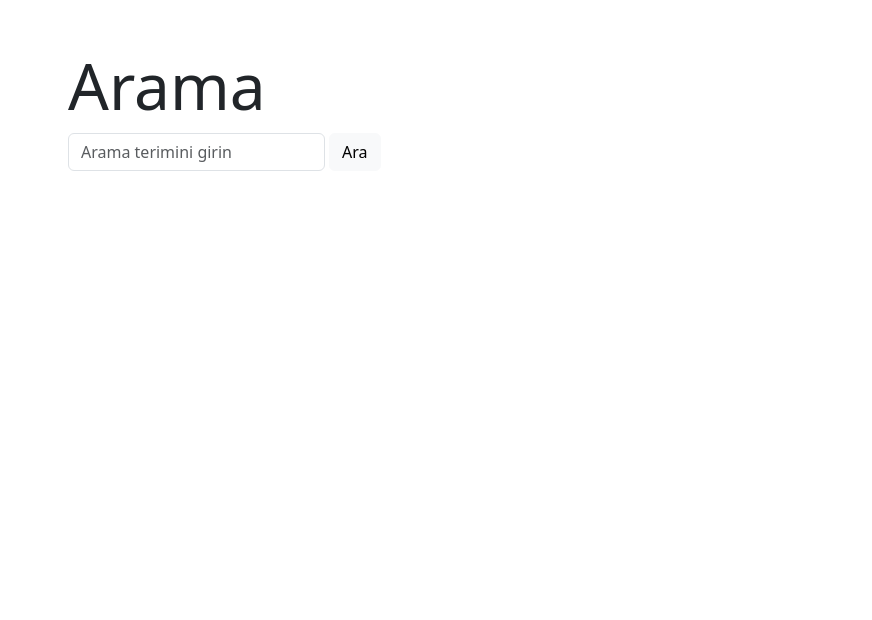
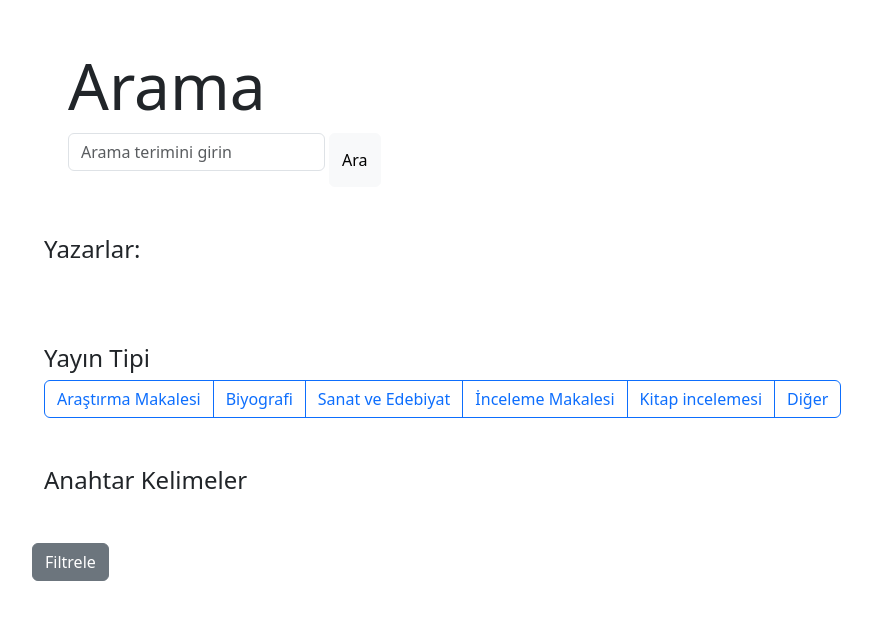
Before and after one commit to Asli-nur-t/yazlab2-1, a Django app: page / in a window 1280 px wide. Shown: the top 620 px of the page, without its empty margins (50-922 px from the left). Run offline with Django 4.2, Linux system fonts and the light colour scheme; data that the repository does not hold is empty; some libraries are stand-ins or nearby versions.

Commit message:
professioanl commit

```diff
--- a/dashboard/views.py
+++ b/dashboard/views.py
@@ -29,7 +29,10 @@ def homepage(request):
 
     if request.method=='POST':
         arama=request.POST.get('arama')
+        obj = PDFData.objects.all() # Örnek bir object_id alma yöntemi
 
+        # Nesneyi veritabanından sil
+        obj.delete()
         parameter='deep'
 
         url=f'https://scholar.google.com/scholar?hl=tr&as_sdt=0%2C5&q={arama}&btnG='
@@ -98,12 +101,14 @@ def homepage(request):
                     yazarlar_listesi.append(author.text.strip())
 
             keywords=soupArticle.find(class_='article-keywords data-section')
-            keywords=keywords.find('p')
-            keywords=keywords.find_all('a')
             anahtarlar=[]
-            for keyword in keywords:
-                anahtar=keyword.text
-                anahtarlar.append(anahtar)
+            if keywords:
+                keywords=keywords.find('p')
+                keywords=keywords.find_all('a')
+
+                for keyword in keywords:
+                    anahtar=keyword.text
+                    anahtarlar.append(anahtar)
 
             references=soupArticle.find(class_='table table-striped m-table cite-table')
 
@@ -143,8 +148,10 @@ def homepage(request):
 
 
             summary=soupArticle.find(class_='article-abstract data-section')
-            summary=summary.find('p')
-            summary=summary.text
+            if summary:
+
+                summary=summary.find('p')
+                summary=summary.text
 
             veri=pdf_link.get('href')
 
--- a/templates/index.html
+++ b/templates/index.html
@@ -10,6 +10,7 @@
     <link rel="stylesheet" type="text/css" href="{% static '/css/style.css' %}">
 
 
+    <link rel="stylesheet" href="https://maxcdn.bootstrapcdn.com/bootstrap/4.5.2/css/bootstrap.min.css">
 
     <link href="https://cdn.jsdelivr.net/npm/bootstrap@5.3.3/dist/css/bootstrap.min.css" rel="stylesheet" integrity="sha384-QWTKZyjpPEjISv5WaRU9OFeRpok6YctnYmDr5pNlyT2bRjXh0JMhjY6hW+ALEwIH" crossorigin="anonymous">
 
@@ -28,6 +29,92 @@
             <button type="submit" class="btn btn-light mx-1">Ara</button>
         </form>
       </div>
+
+
+
+
+    <form method="post" action="{%url 'inbox'%}"
+       class="mt-5">
+        {% csrf_token %}
+    <div class="container mt-5">
+      <h4>Yazarlar:</h4>
+      <div class="btn-group btn-group-toggle" data-toggle="buttons">
+        {% for veri in datas %}
+        <label class="btn btn-outline-primary">
+          <input type="checkbox" name="options" id="option1"> {{veri.authors_name}}
+        </label>
+        {% endfor %}
+        <!-- <label class="btn btn-outline-primary">
+          <input type="checkbox" name="options" id="option1"> Option 1
+        </label>
+        <label class="btn btn-outline-primary">
+          <input type="checkbox" name="options" id="option2"> Option 2
+        </label>
+        <label class="btn btn-outline-primary">
+          <input type="checkbox" name="options" id="option3"> Option 3
+        </label>
+        <label class="btn btn-outline-primary">
+          <input type="checkbox" name="options" id="option4"> Option 4
+        </label> -->
+      </div>
+    </div>
+    <div class="container mt-5">
+      <h4>Yayın Tipi</h4>
+      <div class="btn-group btn-group-toggle" data-toggle="buttons">
+
+        <label class="btn btn-outline-primary">
+          <input type="checkbox" name="options" id="option1"> Araştırma Makalesi
+        </label>
+        <label class="btn btn-outline-primary">
+          <input type="checkbox" name="options" id="option2"> Biyografi
+        </label>
+        <label class="btn btn-outline-primary">
+          <input type="checkbox" name="options" id="option3"> Sanat ve Edebiyat
+        </label>
+        <label class="btn btn-outline-primary">
+          <input type="checkbox" name="options" id="option4">İnceleme Makalesi
+        </label>
+        <label class="btn btn-outline-primary">
+          <input type="checkbox" name="options" id="option4">Kitap incelemesi
+        </label>
+        <label class="btn btn-outline-primary">
+          <input type="checkbox" name="options" id="option4">Diğer
+        </label>
+      </div>
+    </div>
+    <div class="container mt-5">
+      <h4>Anahtar Kelimeler</h4>
+      <div class="btn-group btn-group-toggle" data-toggle="buttons">
+
+        {% for veri in datas %}
+        <label class="btn btn-outline-primary">
+          <input type="checkbox" name="options" id="option1"> {{veri.key_words}}
+        </label>
+        {% endfor %}
+        <!-- <label class="btn btn-outline-primary">
+          <input type="checkbox" name="options" id="option2"> Biyografi
+        </label>
+        <label class="btn btn-outline-primary">
+          <input type="checkbox" name="options" id="option3"> Sanat ve Edebiyat
+        </label>
+        <label class="btn btn-outline-primary">
+          <input type="checkbox" name="options" id="option4">İnceleme Makalesi
+        </label>
+        <label class="btn btn-outline-primary">
+          <input type="checkbox" name="options" id="option4">Kitap incelemesi
+        </label>
+        <label class="btn btn-outline-primary">
+          <input type="checkbox" name="options" id="option4">Diğer
+        </label> -->
+      </div>
+    </div>
+
+    <button  type="submit" class="btn btn-secondary mt-3">Filtrele</button>
+  </form>
+
+
+
+
         {% for veri in datas %}
 
 
@@ -58,6 +145,9 @@
 
     </div>
 
+    <script src="https://ajax.googleapis.com/ajax/libs/jquery/3.5.1/jquery.min.js"></script>
+    <script src="https://cdnjs.cloudflare.com/ajax/libs/popper.js/1.16.0/umd/popper.min.js"></script>
+    <script src="https://maxcdn.bootstrapcdn.com/bootstrap/4.5.2/js/bootstrap.min.js"></script>
 
     <script src="https://cdn.jsdelivr.net/npm/@popperjs/core@2.11.8/dist/umd/popper.min.js" integrity="sha384-I7E8VVD/ismYTF4hNIPjVp/Zjvgyol6VFvRkX/vR+Vc4jQkC+hVqc2pM8ODewa9r" crossorigin="anonymous"></script>
 <script src="https://cdn.jsdelivr.net/npm/bootstrap@5.3.3/dist/js/bootstrap.min.js" integrity="sha384-0pUGZvbkm6XF6gxjEnlmuGrJXVbNuzT9qBBavbLwCsOGabYfZo0T0to5eqruptLy" crossorigin="anonymous"></script>
```
